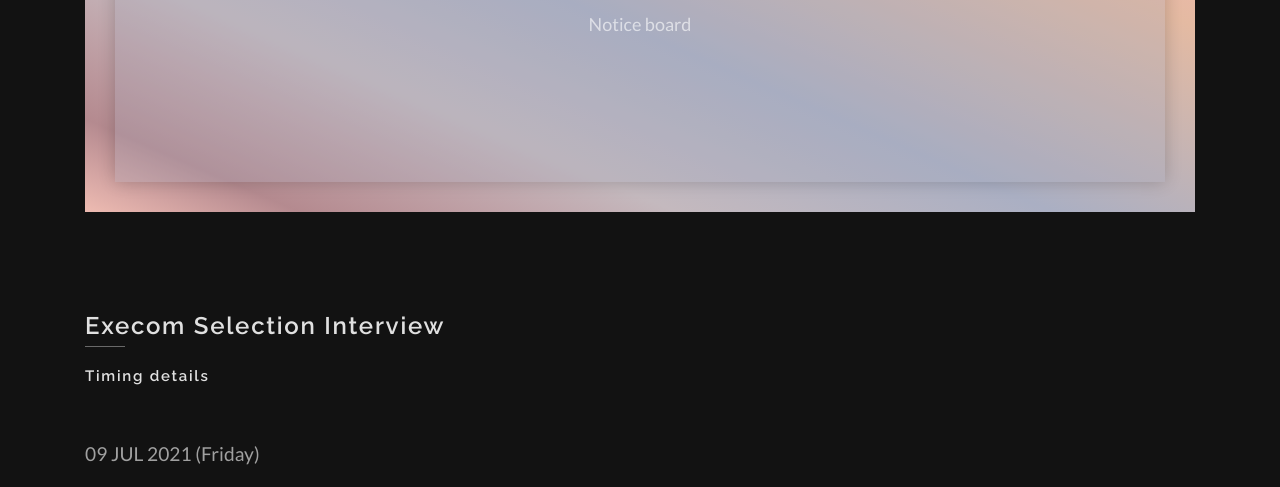
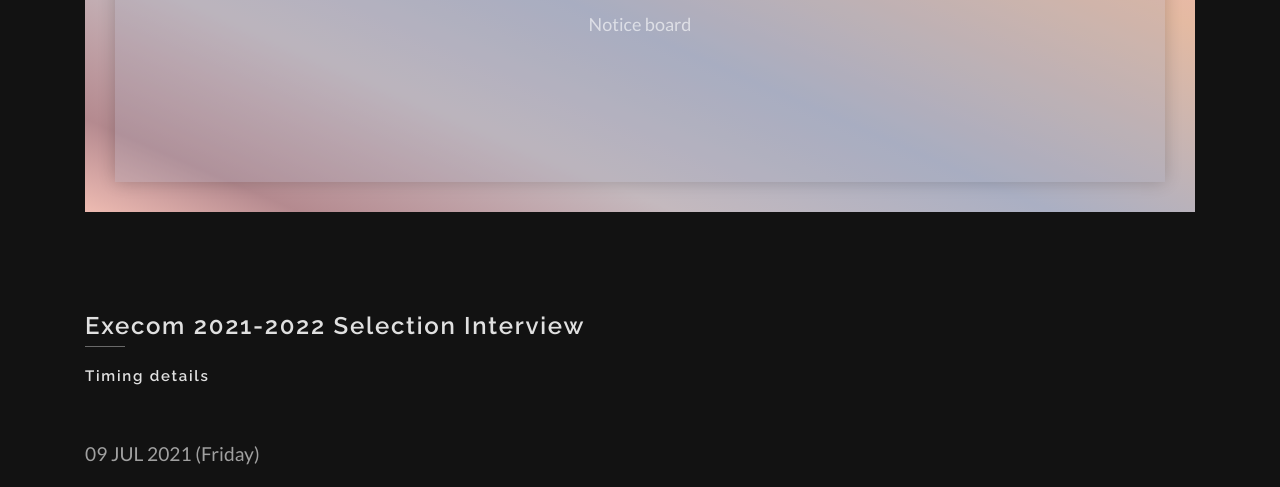
Before and after one commit to gokulmanohar/PRODDEC-Official-Website, a plain HTML site: page notice.html in a window 1280 px wide. Shown: the part 288-775 px from the top of the page. Drawn offline with nearby package versions, Linux system fonts and the light colour scheme.

Commit message:
Update notice.html

```diff
--- a/notice.html
+++ b/notice.html
@@ -105,7 +105,7 @@
 
     <div class="container margin-top">
         <div class="main-title">
-            <h1>Execom Selection Interview</h1>
+            <h1>Execom 2021-2022 Selection Interview</h1>
             <hr>
             <h6>Timing details</h6>
         </div>
```
